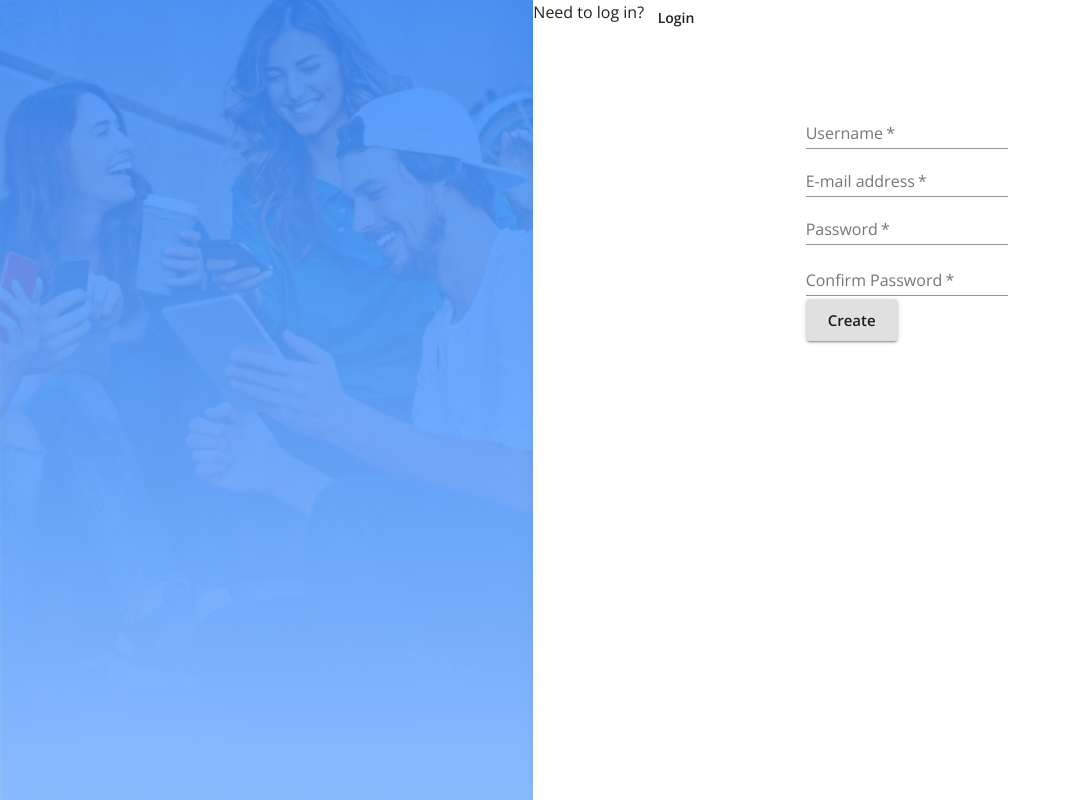
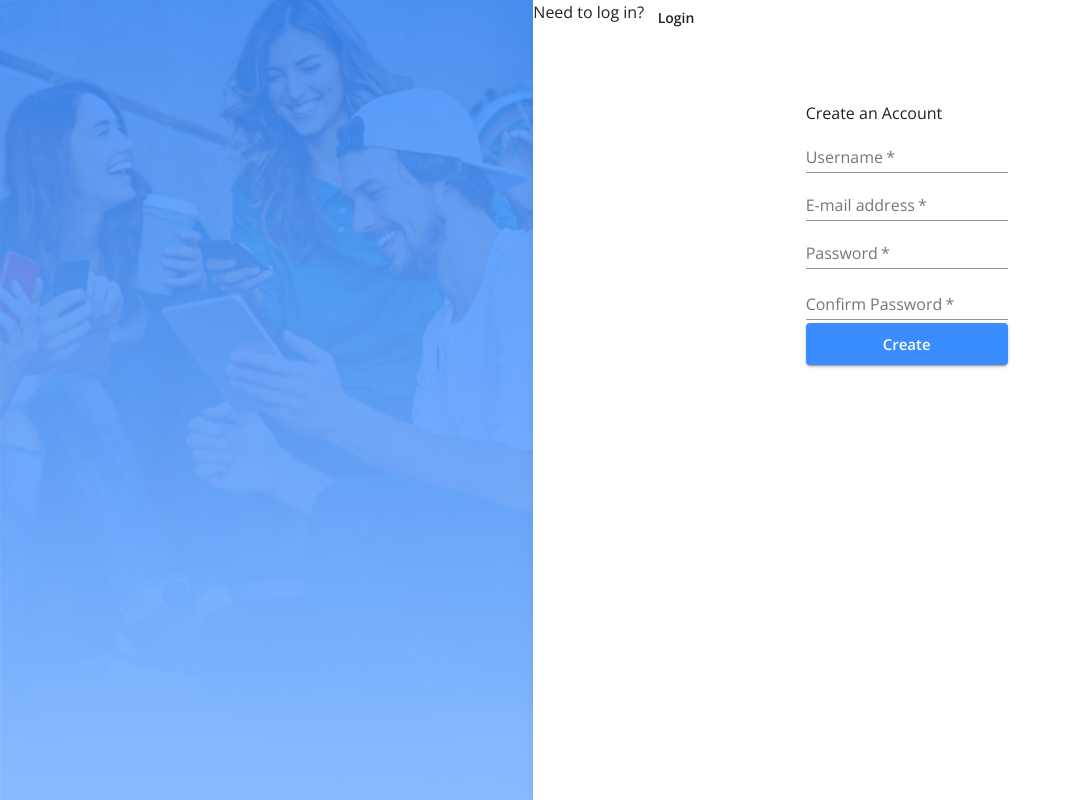
Before and after one commit to deliaconstantino/messenger-app, a React (Create React App) app in the folder client/: page / in a window 1280 px wide. Shown: the whole page, without its empty margins (0-1072 px from the left). Built offline with nearby package versions, Linux system fonts and the light colour scheme; no server answers.

Commit message:
centered form content

```diff
--- a/client/src/components/UserAccess/Signup.js
+++ b/client/src/components/UserAccess/Signup.js
@@ -9,9 +9,55 @@ import {
   TextField,
   FormHelperText,
 } from "@material-ui/core";
+import { makeStyles } from "@material-ui/core/styles";
 import { register } from "../../store/utils/thunkCreators";
 
+const useStyles = makeStyles((theme) => ({
+  container: {
+    display: "flex",
+    direction: "column",
+    justifyContent: "center",
+    // alignItems: "center",
+  },
+  // root: {
+  //   display: 'flex',
+  //   flexWrap: 'wrap',
+  // },
+  // textField: {
+  //   marginLeft: theme.spacing(1),
+  //   marginRight: theme.spacing(1),
+  //   width: '25ch',
+  // },
+  // form: {
+  //   display: "flex",
+  //   marginRight: '10',
+  //   marginLeft: "10",
+  //   width: "100%",
+  //   // minWidth: "auto",
+  //   justifyContent: "center",
+  //   alignItems: "center",
+  //   flexDirection: "column"
+  // },
+  formGrid: {
+    justifyContent: "center",
+    alignItems: "center",
+    // padding: theme.spacing(1),
+    flexDirection: "column",
+    alignItems: "stretch",
+    // minWidth: "100%",
+    // width: "100%"
+    // // marginRight: '10',
+    // marginLeft: "10",
+  },
+  // button: {
+  //   color: "white"
+  // }
+}));
+
+
+
 const Signup = (props) => {
+  const classes = useStyles();
   const { register } = props;
   const [formErrorMessage, setFormErrorMessage] = useState({});
 
@@ -31,10 +77,14 @@ const Signup = (props) => {
   };
 
   return (
-    <Grid container justifyContent="center">
-      <Box>
+    <Grid container className={classes.container}>
+
+      <Box >
+      <Box item>
+        <Typography>Create an Account</Typography>
+      </Box>
         <form onSubmit={handleRegister}>
-          <Grid>
+          <Grid item container className={classes.formGrid} rowSpacing={1}>
             <Grid>
               <FormControl>
                 <TextField
@@ -42,6 +92,7 @@ const Signup = (props) => {
                   label="Username"
                   name="username"
                   type="text"
+                  fullWidth
                   required
                 />
               </FormControl>
@@ -53,6 +104,7 @@ const Signup = (props) => {
                   aria-label="e-mail address"
                   type="email"
                   name="email"
+                  fullWidth
                   required
                 />
               </FormControl>
@@ -65,6 +117,7 @@ const Signup = (props) => {
                   type="password"
                   inputProps={{ minLength: 6 }}
                   name="password"
+                  fullWidth
                   required
                 />
                 <FormHelperText>
@@ -87,7 +140,7 @@ const Signup = (props) => {
                 </FormHelperText>
               </FormControl>
             </Grid>
-            <Button type="submit" variant="contained" size="large">
+            <Button type="submit" variant="contained" size="large" color="primary">
               Create
             </Button>
           </Grid>
```
